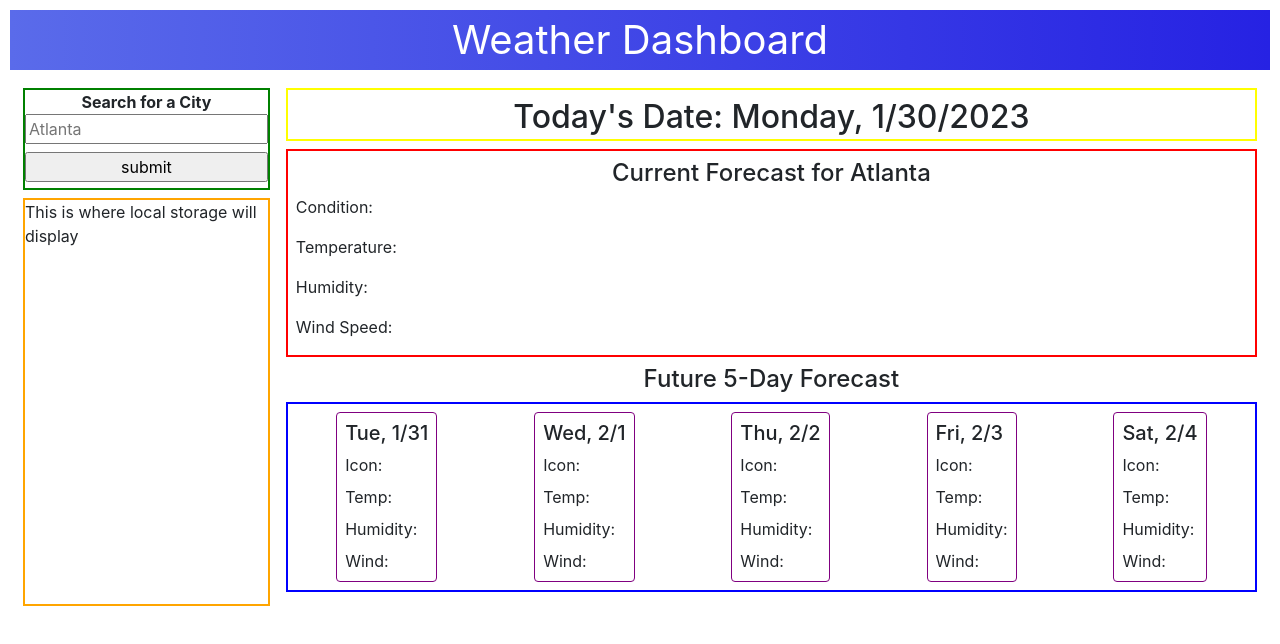
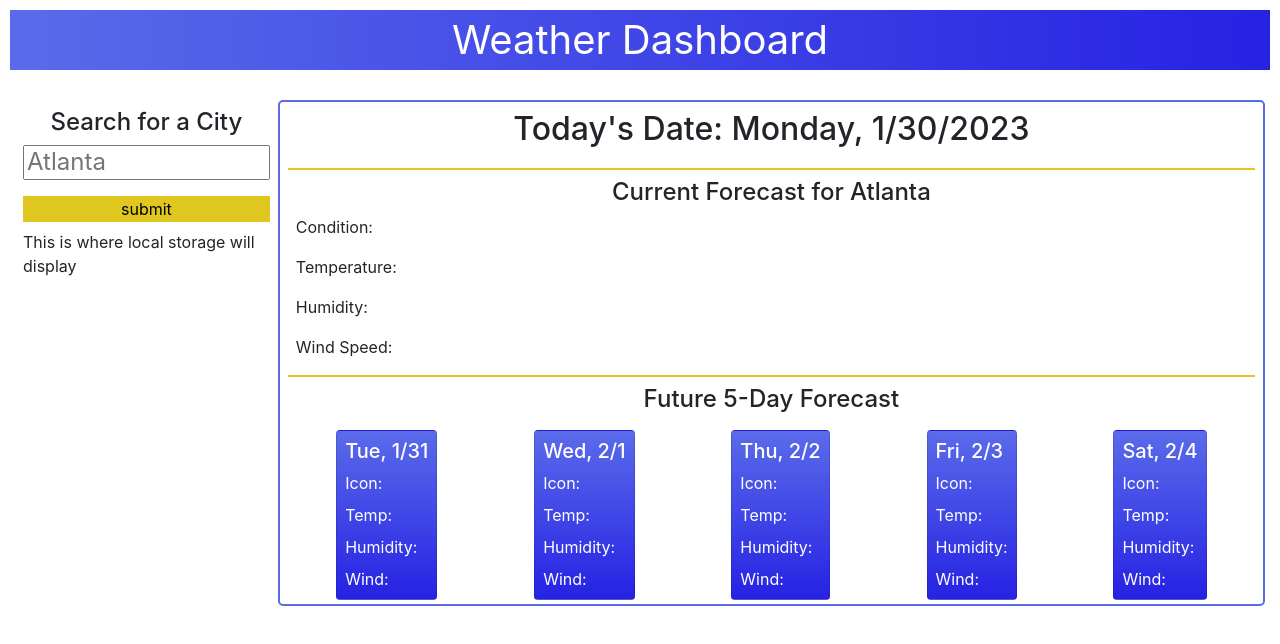
Before and after one commit to kaguilera23/sunshine-rain-dashboard, a plain HTML site: page index.html in a window 1280 px wide. Drawn offline with nearby package versions, Linux system fonts and the light colour scheme; no server answers.

Commit message:
finished stylings for main page

```diff
--- a/assets/style.css
+++ b/assets/style.css
@@ -8,6 +8,7 @@ header {
 
 main {
     display: flex;
+    margin-top: 30px;
 }
 
 #search-section {
@@ -22,39 +23,39 @@ main {
 
 #forecast {
     width: 80%;
+    border: rgb(90, 107, 234) solid 2px;
+    border-radius: 5px;
 }
 
 #current-container {
-    border: red solid 2px;
     height: fit-content;
+    border-top: rgb(224, 199, 31) solid 2px;
+    border-bottom: rgb(224, 199, 31) solid 2px;
 }
 
 #fiveDay-container {
-    border: blue solid 2px;
     height: fit-content;
 }
 
 #date-container {
-    border: yellow solid 2px;
     height: 10%;
 }
 
 .card {
-    border: purple solid 1px;
+    background-image: linear-gradient(to bottom, rgb(90, 107, 234) , rgb(38, 34, 227));
+    color: white;
     height: fit-content;
     width: fit-content;
 }
 
 #local-storage {
-    border: orange solid 2px;
     height: 80%;
-}
-
-#city-search {
-    border: green solid 2px;
-    height: 20%;
 }
 
 #search-box {
     width: 100%;
 }
+
+input {
+    margin-top: 8px;
+}
--- a/index.html
+++ b/index.html
@@ -18,8 +18,8 @@
             <section id="search-section" class = "m-2">
                 <!-- Search for a City -->
                 <form id="city-search">
-                    <strong class="text-center">Search for a City <input type="text" placeholder="Atlanta" id="search-box"></strong>
-                    <input type="submit" value="submit" class = "mt-2">
+                    <h4 class="text-center">Search for a City <input type="text" placeholder="Atlanta" id="search-box"></h4>
+                    <input type="submit" value="submit" class = "mt-2" style="background-color: rgb(224, 199, 31); border: none;">
                 </form>
                 <p id="submitted" class="m-2"></p>
 
@@ -27,7 +27,6 @@
                 <div id="local-storage">
                     <div>This is where local storage will display</div>
                 </div>
-
             </section>
 
             <!-- Next to Search for a City, Holds Current and 5-Day Forecast -->
```
